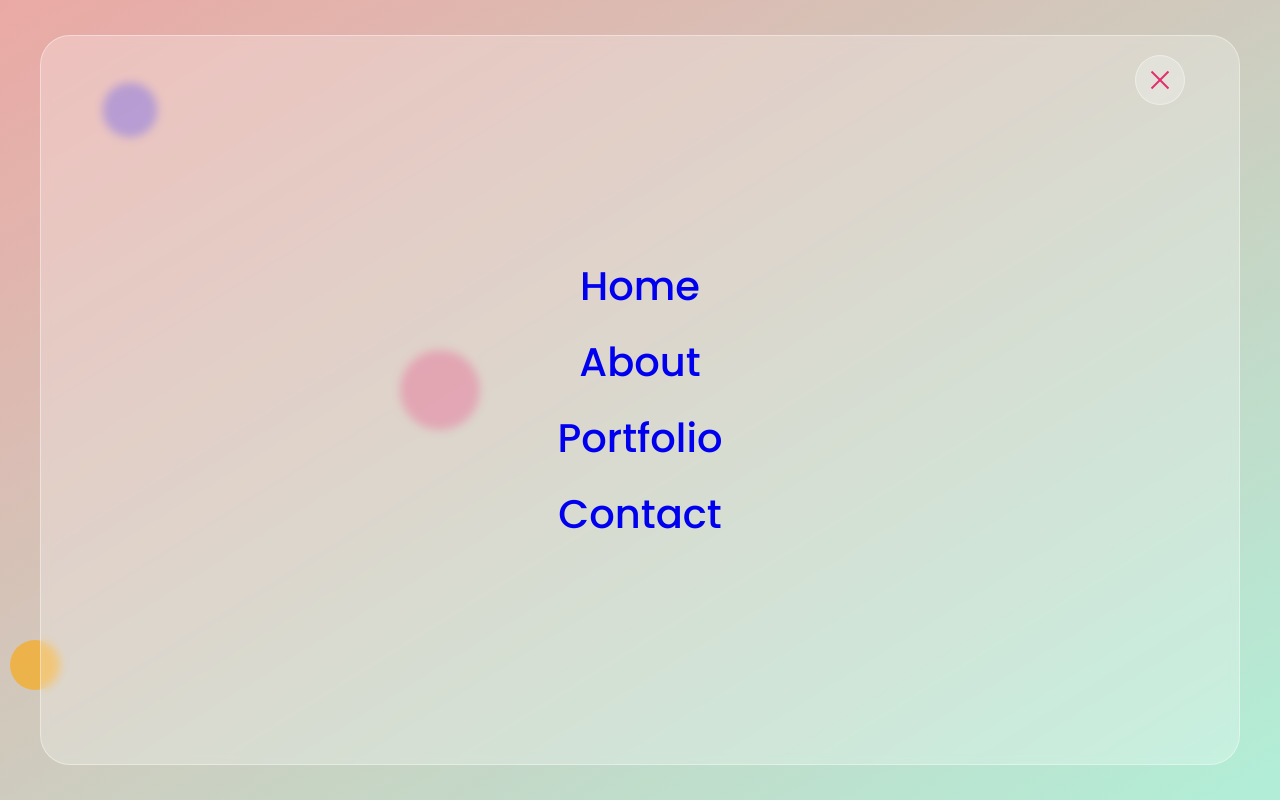
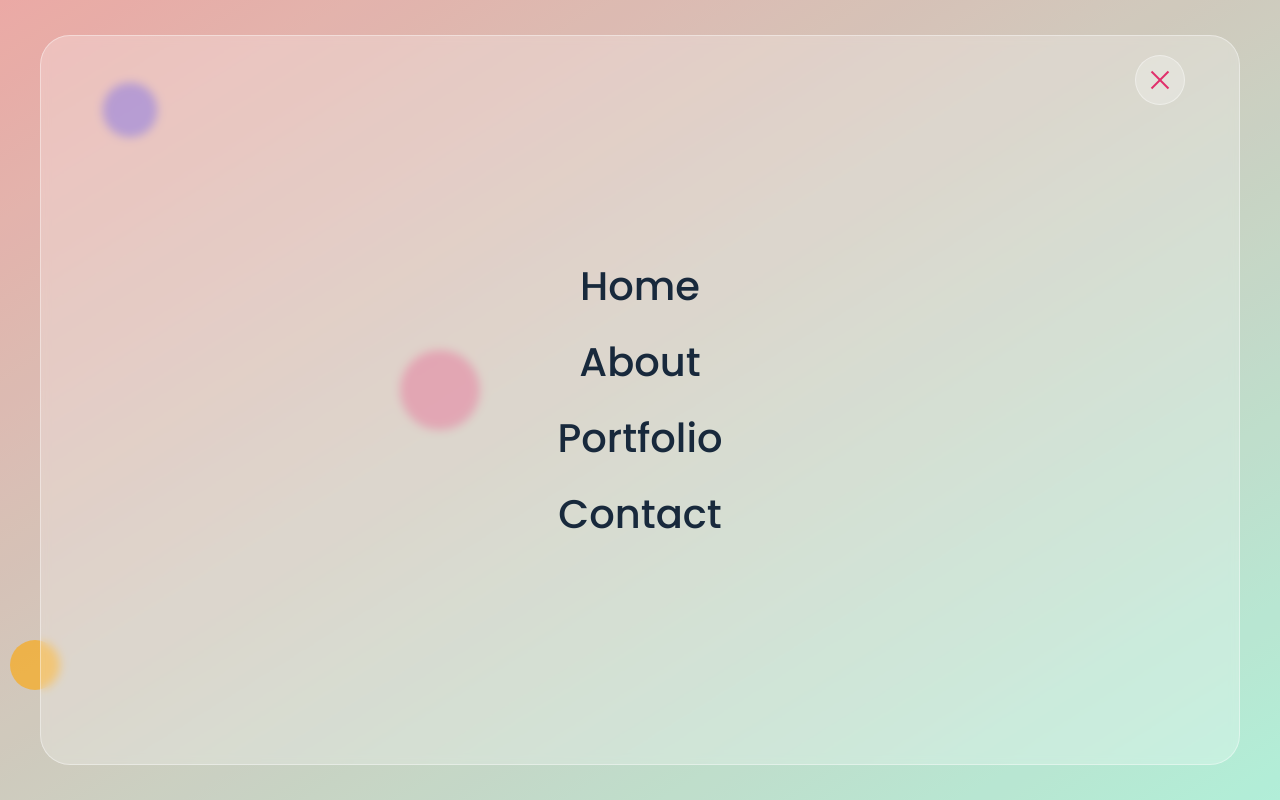
Before and after one commit to ayansh735/portfolio1, a plain HTML site: page index.html in a window 1280 px wide. Both pictures are taken after a click on the button 1160 px from the left and 80 px from the top of the page. Drawn offline with Linux system fonts and the light colour scheme.

Commit message:
first commit

```diff
--- a/css/style.css
+++ b/css/style.css
@@ -467,6 +467,7 @@ button {
   position: relative;
   display: block;
   font-size: 40px;
+  color: var(--blue-dark);
   text-transform: capitalize;
   font-weight: 500;
   padding: 8px 15px;
```
